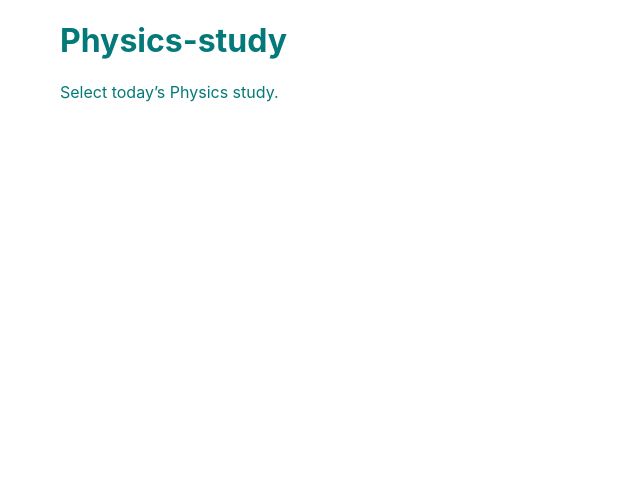
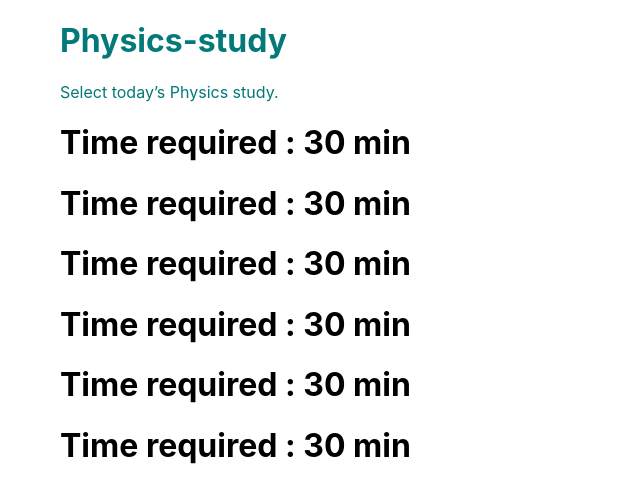
Before and after one commit to MhSolyman/physics-study, a React (Create React App) app: page / in a window 1280 px wide. Shown: the top 502 px of the page, without its empty margins (0-640 px from the left). Built offline with nearby package versions, Linux system fonts and the light colour scheme.

Commit message:
add facke data

```diff
--- /dev/null
+++ b/public/physicsList.json
@@ -0,0 +1,38 @@
+[
+    {
+        "id": "01",
+        "subName": "Quantum mechanics",
+        "subjectDetails": "quantum mechanics, science dealing with the behaviour of matter and light on the atomic and subatomic scale. It attempts to describe and account for the properties of molecules and atoms and their constituents—electrons, protons, neutrons, and other more esoteric particles such as quarks and gluons.",
+        "timeRequired": "Time required : 30 min"
+    },
+    {
+        "id": "02",
+        "subName": "Nuclear physics",
+        "subjectDetails": "Nuclear physics is the study of the protons and neutrons at the centre of an atom and the interactions that hold them together in a space just a few femtometres (10-15 metres) across. Example nuclear reactions include radioactive decay, fission, the break-up of a nucleus, and fusion, the merging of nuclei.",
+        "timeRequired": "Time required : 30 min"
+    },
+    {
+        "id": "03",
+        "subName": "Solid state Physics",
+        "subject-details": "Solid materials are formed from densely packed atoms, which interact intensely. These interactions produce the mechanical (e.g. hardness and elasticity), thermal, electrical, magnetic and optical properties of solids. Depending on the material involved and the conditions in which it was formed, .",
+        "timeRequired": "Time required : 30 min"
+    },
+    {
+        "id": "04",
+        "subName": "Electronics",
+        "subjectDetails": "Electronics is a branch of physics concerned with the design of circuits and the study of electrons under a variety of conditions. Electronics also describes the field of Electrical Engineering and the design, function, and utilization of electronic devices and systems .",
+        "timeRequired": "Time required : 30 min"
+    },
+    {
+        "id": "05",
+        "subName": "Medical physics",
+        "subjectDetails": "Who are Medical Physicists? Medical physicists are health care professionals with specialized training in the medical applications of physics. Their work often involves the use of x-rays, ultrasound, magnetic and electric fields, infra-red and ultraviolet light, heat and lasers in diagnosis and therapy .",
+        "timeRequired": "Time required : 30 min"
+    },
+    {
+        "id": "06",
+        "subName": "Atomic and Molecular physics",
+        "subjectDetails": "Atomic, molecular, and optical physics is the study of matter-matter and light-matter interactions; at the scale of one or a few atoms and energy scales around several electron volts. The three areas are closely interrelated. AMO theory includes classical, semi-classical and quantum treatments .",
+        "timeRequired": "Time required : 30 min"
+    }
+]
--- a/src/components/subject-left-all-cart/subjectLeft.js
+++ b/src/components/subject-left-all-cart/subjectLeft.js
@@ -1,8 +1,16 @@
 import React from 'react';
 
-const SubjectLeft = () => {
+const SubjectLeft = (props) => {
+
+    console.log(props.subject)
+    const{id, subName,subjectDetails,timeRequired}=props.subject
+
+
+
+
     return (
         <div>
+          <h1>{timeRequired}</h1>
 
         </div>
     );
--- a/src/components/subjet/subject.js
+++ b/src/components/subjet/subject.js
@@ -1,10 +1,27 @@
-import React from 'react';
+import React, { useEffect, useState } from 'react';
+import SubjectLeft from '../subject-left-all-cart/subjectLeft';
+import SubjectRight from '../subject-right-cart/subjectRight';
 import './subject.css'
 
 const Subject = () => {
+    const [subjects, setSubjects] = useState([]);
+    useEffect(() => {
+        fetch('physicsList.json')
+            .then(res => res.json())
+            .then(data => setSubjects(data))
+    }, [])
     return (
         <div className='subject'>
+            {
+                subjects.map(subject => <SubjectLeft
+                    key={subject.id}
+                    subject={subject}
+                ></SubjectLeft>)
+            }
 
+<SubjectRight>
+
+</SubjectRight>
 
         </div>
     );
```
